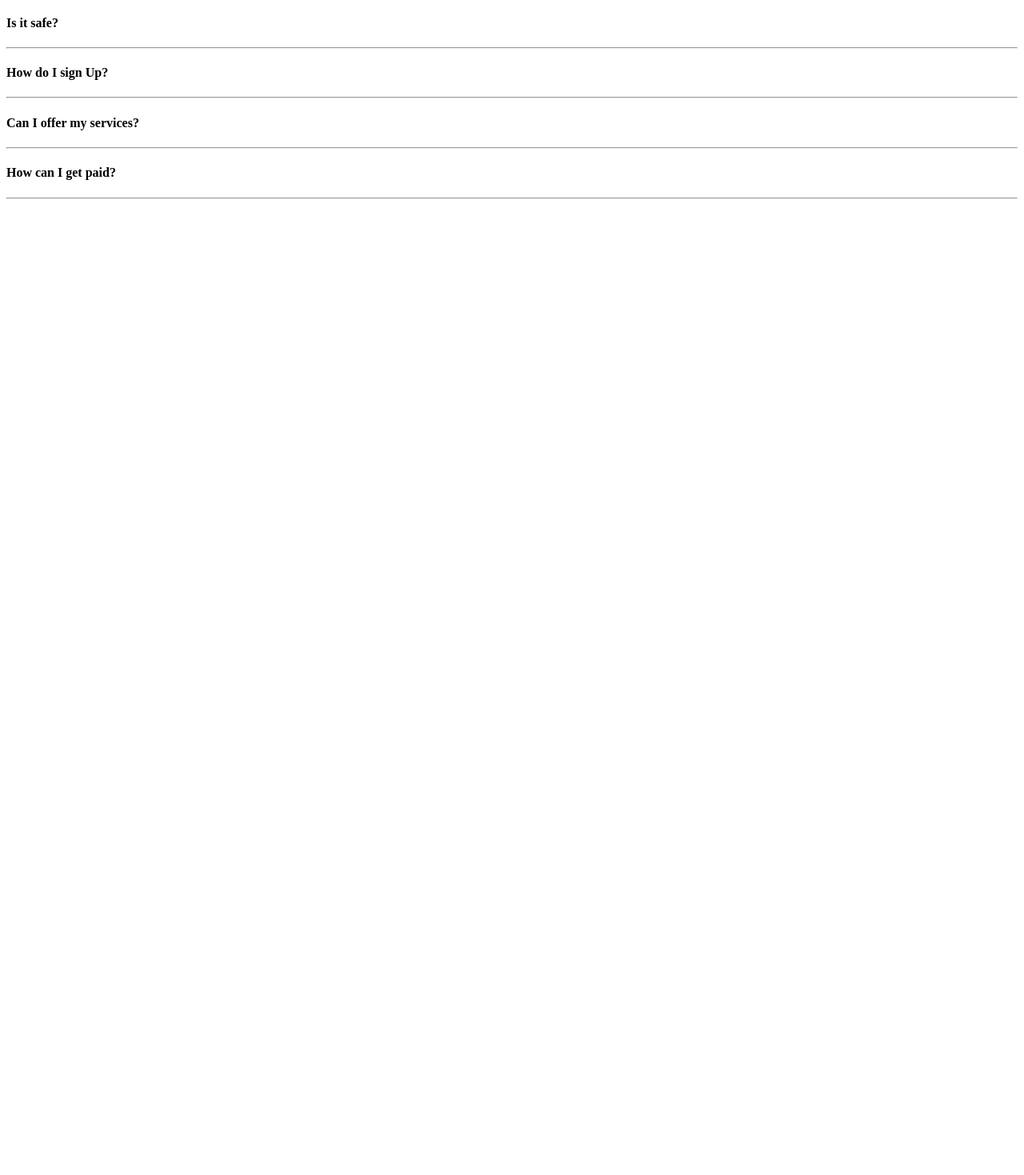
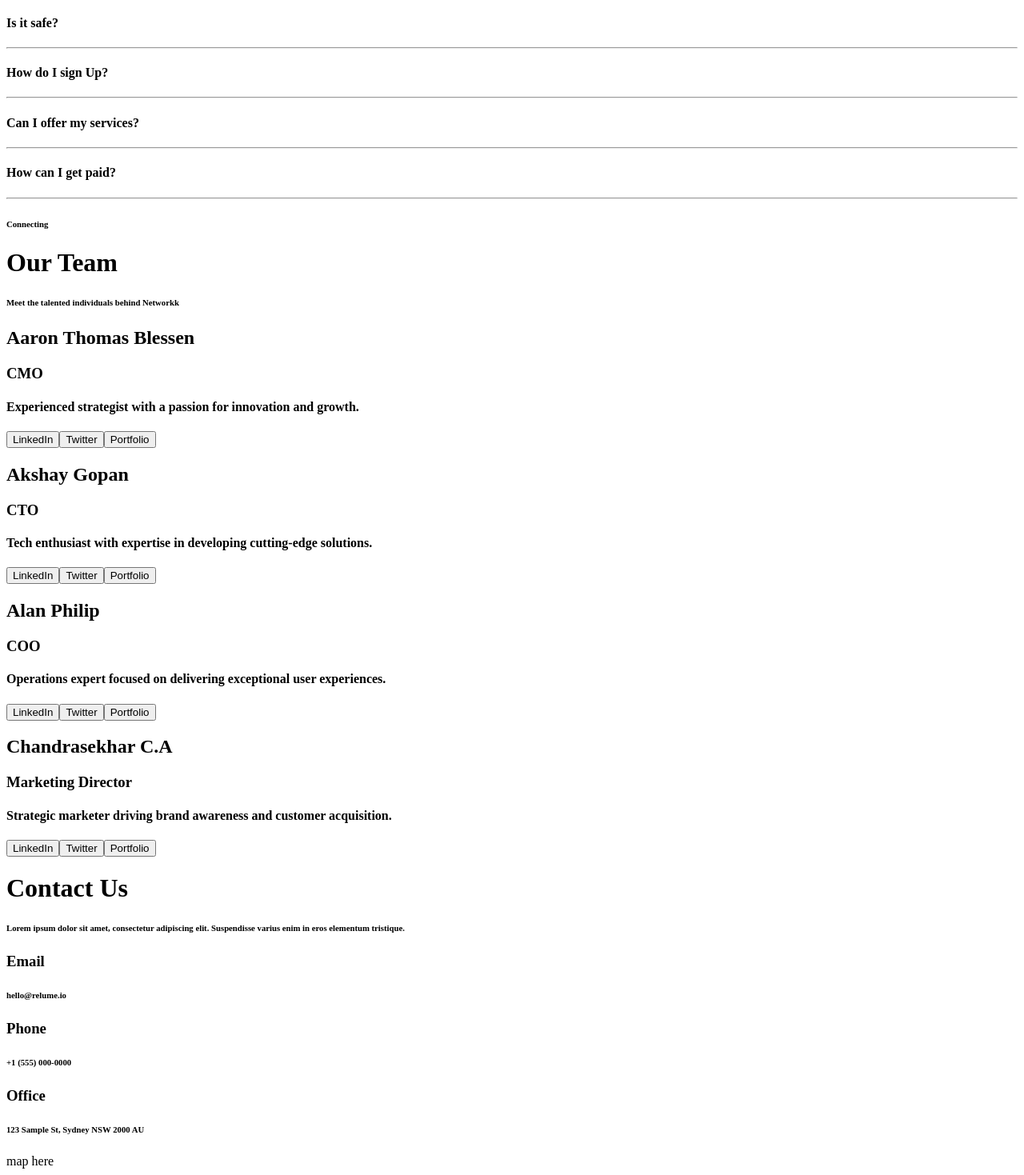
Before and after one commit to Aaron-Thomas-Blessen/NETWORKK, a React (Create React App) app: page / in a window 1280 px wide. Shown: the part 553-2022 px from the top of the page at 80% size. Before the commit the page ends 810 px from the top, so only its background shows below. Built offline with nearby package versions, Linux system fonts and the light colour scheme.

Commit message:
contact us and team details added

```diff
--- a/src/pages/Home.js
+++ b/src/pages/Home.js
@@ -36,6 +36,59 @@ const Home = () => {
             <hr></hr>
           </div>
         </div>
+        <div className="Team">
+          <div className="Teamhead">
+            <h6>Connecting</h6>
+            <h1>Our Team</h1>
+            <h6>Meet the talented individuals behind Networkk</h6>
+          </div>
+          <div className="Teamname">
+            <h2>Aaron Thomas Blessen</h2>
+            <h3>CMO</h3>
+            <h4>Experienced strategist with a passion for innovation and growth.</h4>
+            <button>LinkedIn</button>
+            <button>Twitter</button>
+            <button>Portfolio</button>
+
+            <h2>Akshay Gopan</h2>
+            <h3>CTO</h3>
+            <h4>Tech enthusiast with expertise in developing cutting-edge solutions.</h4>
+            <button>LinkedIn</button>
+            <button>Twitter</button>
+            <button>Portfolio</button>
+
+            <h2>Alan Philip</h2>
+            <h3>COO</h3>
+            <h4>Operations expert focused on delivering exceptional user experiences.</h4>
+            <button>LinkedIn</button>
+            <button>Twitter</button>
+            <button>Portfolio</button>
+
+            <h2>Chandrasekhar C.A</h2>
+            <h3>Marketing Director</h3>
+            <h4>Strategic marketer driving brand awareness and customer acquisition.</h4>
+            <button>LinkedIn</button>
+            <button>Twitter</button>
+            <button>Portfolio</button>
+          </div>
+        </div>
+        <div className="contact">
+          <div className="contactus">
+            <h1>Contact Us</h1>
+            <h6>Lorem ipsum dolor sit amet, consectetur adipiscing elit. Suspendisse varius enim in eros elementum tristique.</h6>
+          </div>
+          <div class="contactdet">
+            <h3>Email</h3>
+            <h6>hello@relume.io</h6>
+            <h3>Phone</h3>
+            <h6>+1 (555) 000-0000</h6>
+            <h3>Office</h3>
+            <h6>123 Sample St, Sydney NSW 2000 AU</h6>
+          </div>
+          <div className="contactmap">
+            map here
+          </div>
+        </div>
       </div>
     );
   };
```
